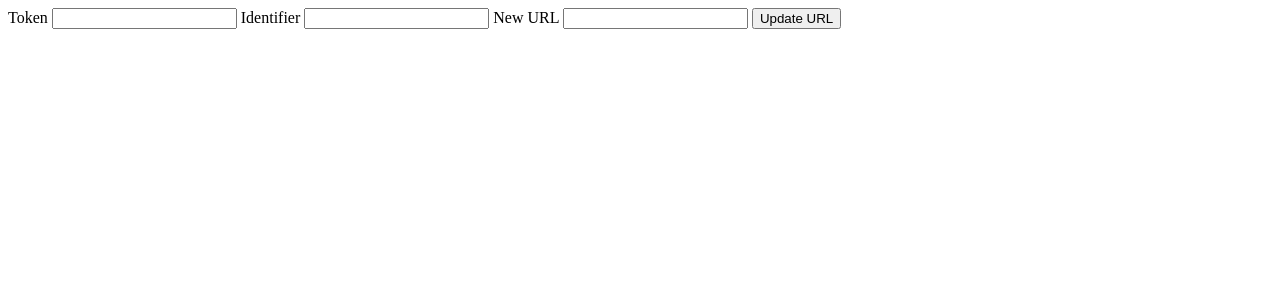
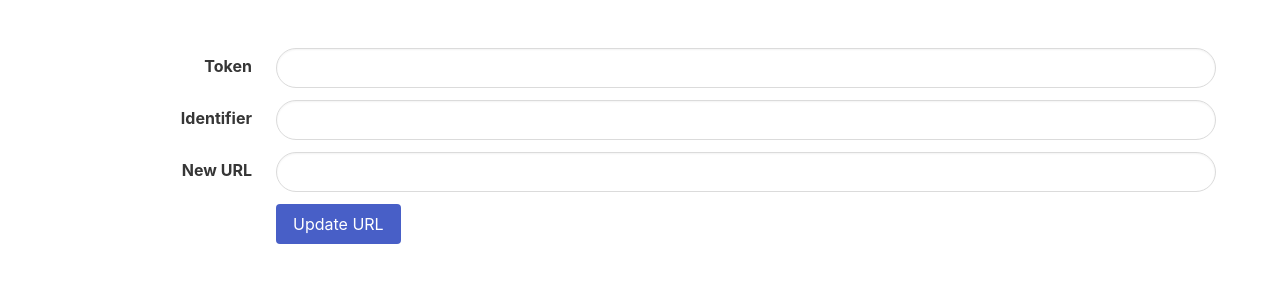
Before and after one commit to ScilifelabDataCentre/forwarder, a Flask app: page /update/ in a window 1280 px wide. Shown: the top 300 px of the page. Run offline with Flask 2, Linux system fonts and the light colour scheme; parts of the project's set-up code (start-up, migrations or seed data) failed here and were passed over.

Commit message:
Add a bit of css etc

```diff
--- a/templates/base.html
+++ b/templates/base.html
@@ -1,5 +1,15 @@
 <!doctype html>
-<title>{% block title %}{% endblock %} - Forwarder</title>
-<section class="content">
-  {% block content %}{% endblock %}
-</section>
+<html>
+  <title>Forwarder</title>
+  <meta name="viewport" content="width=device-width, initial-scale=1">
+  <head>
+    <link rel="stylesheet" href="https://cdn.jsdelivr.net/npm/bulma@0.9.1/css/bulma.min.css">
+  </head>
+  <body>
+    <section class="section">
+      <div class="container">
+        {% block content %}{% endblock %}
+      </div>
+    </section>
+  </body>
+</html>
--- a/templates/update.html
+++ b/templates/update.html
@@ -1,12 +1,53 @@
 {% extends 'base.html' %}
 {% block content %}
-  <form method="post">
-    <label for="token">Token</label>
-    <input name="token" id="token" required>
-    <label for="identifier">Identifier</label>
-    <input name="identifier" id="identifier" required>
-    <label for="new_url">New URL</label>
-    <input type="url" name="new_url" id="new_url" required>
-    <input type="submit" value="Update URL">
-  </form>
+<form method="post">
+  <div class="field is-horizontal">
+    <div class="field-label is-normal">
+      <label class="label" for="token">Token</label>
+    </div>
+    <div class="field-body">
+      <div class="field">
+        <p class="control">
+          <input class="input is-rounded" name="token" id="token" required>
+        </p>
+      </div>
+    </div>
+  </div>
+
+  <div class="field is-horizontal">
+    <div class="field-label is-normal">
+    <label class="label" for="identifier">Identifier</label>
+    </div>
+    <div class="field-body">
+      <div class="field">
+        <p class="control">
+          <input class="input is-rounded" name="identifier" id="identifier" required>
+        </p>
+      </div>
+    </div>
+  </div>
+
+  <div class="field is-horizontal">
+    <div class="field-label is-normal">
+      <label class="label" for="new_url">New URL</label>
+    </div>
+    <div class="field-body">
+      <div class="field">
+        <p class="control">
+          <input class="input is-rounded" type="url" name="new_url" id="new_url" required>
+        </p>
+      </div>
+    </div>
+  </div>
+
+  <div class="field is-horizontal">
+    <div class="field-label is-normal">
+    </div>
+    <div class="field-body">
+      <div class="control">
+        <input class="button is-link" type="submit" value="Update URL">
+      </div>
+    </div>
+  </div>
+</form>
 {% endblock %}
```
Also changed, not shown: templates/entries.html (added, +13 -0 lines).
